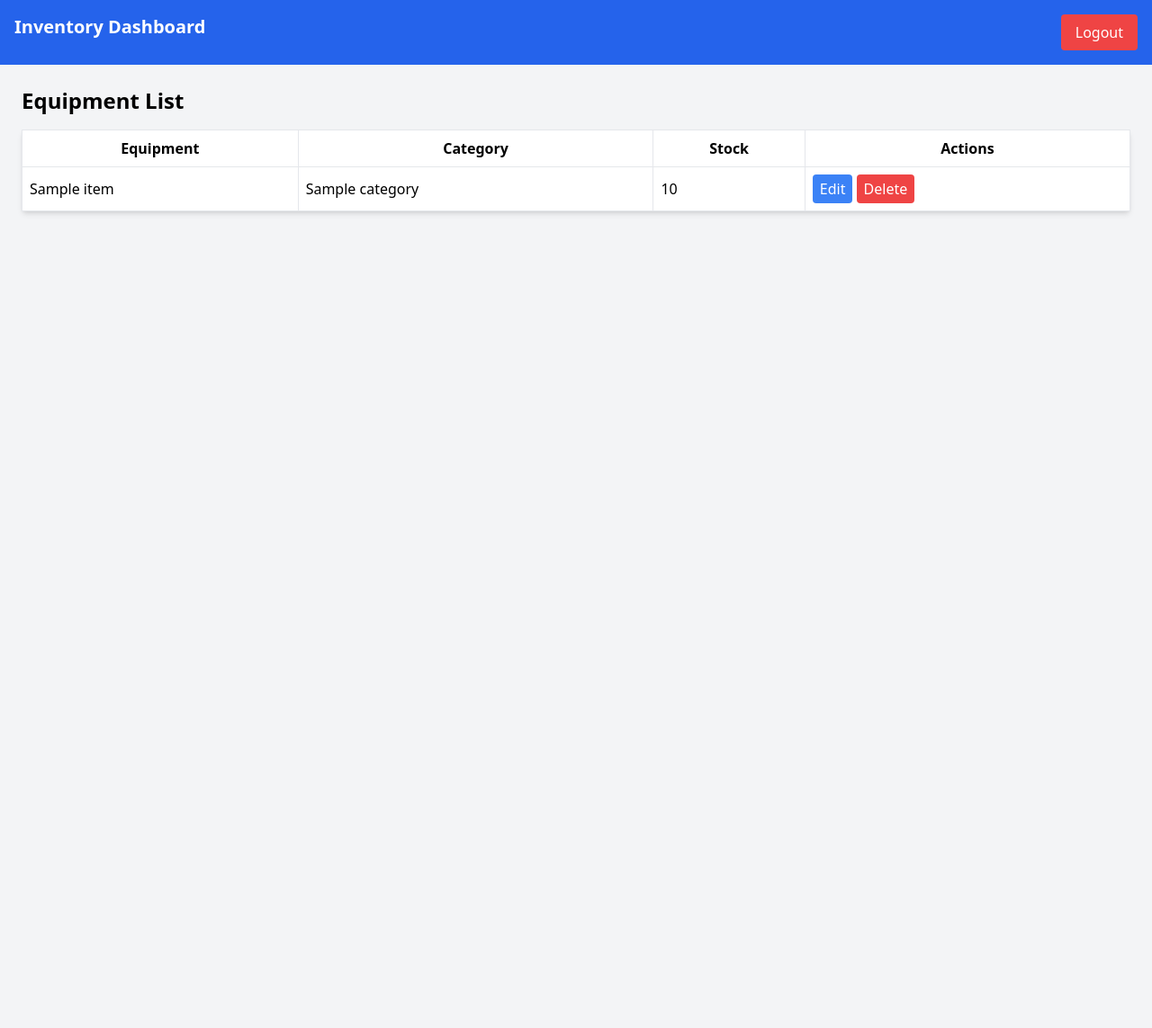
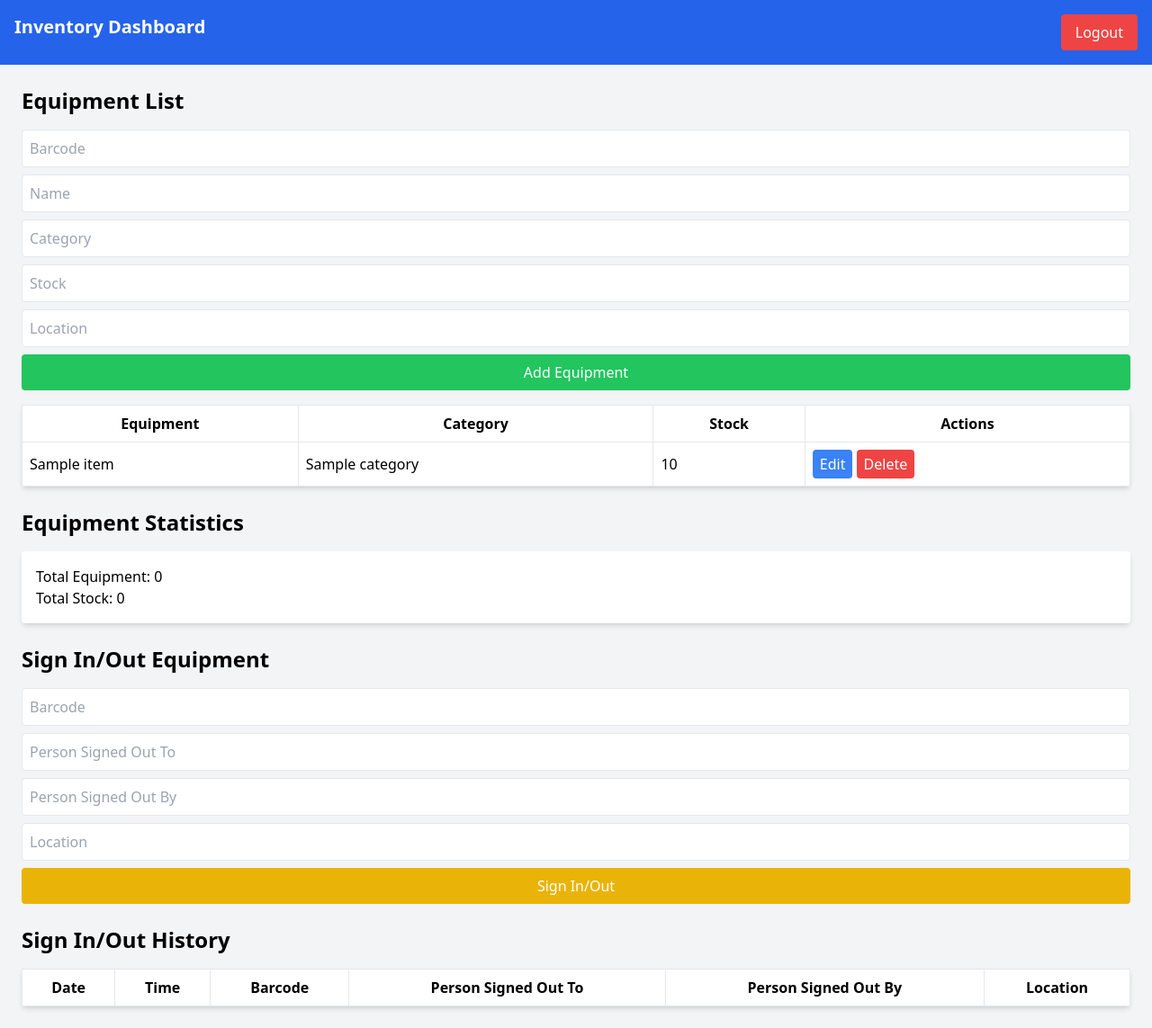
Before and after one commit to capabletechteam/inventoryManagementSystem, a Flask app: template templates/index.html in a window 1280 px wide. Shown: the whole page at 90% size. Before the commit the page ends 238 px from the top, so only its background shows below. Run offline with Flask 3, Linux system fonts and the light colour scheme; the template is opened without the code that fills it: most values are stand-ins (such as "Sample title", 1, 10 or a date in 2020); lists and menus that the app fills with data are empty; some libraries are stand-ins or nearby versions.

Commit message:
getting somewhere. ik it uses json files but cba to install mongodb

```diff
--- a/app.py
+++ b/app.py
@@ -2,6 +2,7 @@ from flask import Flask, render_template, request, redirect, url_for, session, f
 import json
 import bcrypt
 import os
+from datetime import datetime
 
 app = Flask(__name__)
 app.secret_key = 'your_secret_key'  # Change this to a secure key in production
@@ -68,7 +69,7 @@ def logout():
 
 @app.route('/register', methods=['GET', 'POST'])
 def register():
-    if request.method == 'POST':
+    if request.method == ['POST']:
         username = request.form['username']
         password = bcrypt.hashpw(request.form['password'].encode('utf-8'), bcrypt.gensalt()).decode('utf-8')
         users = get_users()
@@ -83,5 +84,78 @@ def register():
 
     return render_template('register.html')
 
+@app.route('/add_equipment', methods=['POST'])
+def add_equipment():
+    barcode = request.form['barcode']
+    name = request.form['name']
+    category = request.form['category']
+    stock = int(request.form['stock'])
+    location = request.form['location']
+    equipment = get_equipment()
+    equipment[barcode] = {'name': name, 'category': category, 'stock': stock, 'location': location}
+    save_equipment(equipment)
+    flash('Equipment added successfully!', 'success')
+    return redirect(url_for('home'))
+
+@app.route('/edit_equipment/<barcode>', methods=['POST'])
+def edit_equipment(barcode):
+    equipment = get_equipment()
+    if barcode in equipment:
+        equipment[barcode]['name'] = request.form['name']
+        equipment[barcode]['category'] = request.form['category']
+        equipment[barcode]['stock'] = int(request.form['stock'])
+        equipment[barcode]['location'] = request.form['location']
+        save_equipment(equipment)
+        flash('Equipment updated successfully!', 'success')
+    else:
+        flash('Equipment not found!', 'danger')
+    return redirect(url_for('home'))
+
+@app.route('/delete_equipment/<barcode>', methods=['POST'])
+def delete_equipment(barcode):
+    equipment = get_equipment()
+    if barcode in equipment:
+        del equipment[barcode]
+        save_equipment(equipment)
+        flash('Equipment deleted successfully!', 'success')
+    else:
+        flash('Equipment not found!', 'danger')
+    return redirect(url_for('home'))
+
+@app.route('/sign_in_out', methods=['POST'])
+def sign_in_out():
+    barcode = request.form['barcode']
+    person_signed_out_to = request.form['person_signed_out_to']
+    person_signed_out_by = session['user']
+    location = request.form['location']
+    equipment = get_equipment()
+    if barcode in equipment:
+        sign_in_out_history = load_json(os.path.join(DATA_DIR, 'sign_in_out_history.json'))
+        if not isinstance(sign_in_out_history, list):
+            sign_in_out_history = []
+        sign_in_out_history.append({
+            'date': datetime.now().strftime('%Y-%m-%d'),
+            'time': datetime.now().strftime('%H:%M:%S'),
+            'barcode': barcode,
+            'person_signed_out_to': person_signed_out_to,
+            'person_signed_out_by': person_signed_out_by,
+            'location': location
+        })
+        save_json(os.path.join(DATA_DIR, 'sign_in_out_history.json'), sign_in_out_history)
+        flash('Equipment signed in/out successfully!', 'success')
+    else:
+        flash('Equipment not found!', 'danger')
+    return redirect(url_for('home'))
+
+@app.context_processor
+def inject_statistics():
+    equipment = get_equipment()
+    total_equipment = len(equipment)
+    total_stock = sum(item['stock'] for item in equipment.values())
+    sign_in_out_history = load_json(os.path.join(DATA_DIR, 'sign_in_out_history.json'))
+    if not isinstance(sign_in_out_history, list):
+        sign_in_out_history = []
+    return dict(total_equipment=total_equipment, total_stock=total_stock, sign_in_out_history=sign_in_out_history)
+
 if __name__ == '__main__':
     app.run(debug=True)
--- a/templates/index.html
+++ b/templates/index.html
@@ -14,6 +14,14 @@
     </nav>
     <div class="container mx-auto p-6">
         <h2 class="text-2xl font-bold mb-4">Equipment List</h2>
+        <form action="/add_equipment" method="post" class="mb-4">
+            <input type="text" name="barcode" placeholder="Barcode" class="w-full p-2 mb-2 border rounded" onfocus="this.type='text'">
+            <input type="text" name="name" placeholder="Name" class="w-full p-2 mb-2 border rounded">
+            <input type="text" name="category" placeholder="Category" class="w-full p-2 mb-2 border rounded">
+            <input type="number" name="stock" placeholder="Stock" class="w-full p-2 mb-2 border rounded">
+            <input type="text" name="location" placeholder="Location" class="w-full p-2 mb-2 border rounded">
+            <button type="submit" class="w-full bg-green-500 text-white p-2 rounded">Add Equipment</button>
+        </form>
         <table class="w-full bg-white shadow-md rounded">
             <thead>
                 <tr>
@@ -30,9 +38,51 @@
                     <td class="p-2 border">{{ item.category }}</td>
                     <td class="p-2 border">{{ item.stock }}</td>
                     <td class="p-2 border">
-                        <button class="bg-blue-500 px-2 py-1 text-white rounded">Edit</button>
-                        <button class="bg-red-500 px-2 py-1 text-white rounded">Delete</button>
+                        <form action="/edit_equipment/{{ item.barcode }}" method="post" class="inline">
+                            <button class="bg-blue-500 px-2 py-1 text-white rounded">Edit</button>
+                        </form>
+                        <form action="/delete_equipment/{{ item.barcode }}" method="post" class="inline">
+                            <button class="bg-red-500 px-2 py-1 text-white rounded">Delete</button>
+                        </form>
                     </td>
+                </tr>
+                {% endfor %}
+            </tbody>
+        </table>
+        <h2 class="text-2xl font-bold mt-6 mb-4">Equipment Statistics</h2>
+        <div class="bg-white p-4 rounded shadow-md">
+            <p>Total Equipment: {{ total_equipment }}</p>
+            <p>Total Stock: {{ total_stock }}</p>
+        </div>
+        <h2 class="text-2xl font-bold mt-6 mb-4">Sign In/Out Equipment</h2>
+        <form action="/sign_in_out" method="post" class="mb-4">
+            <input type="text" name="barcode" placeholder="Barcode" class="w-full p-2 mb-2 border rounded" onfocus="this.type='text'">
+            <input type="text" name="person_signed_out_to" placeholder="Person Signed Out To" class="w-full p-2 mb-2 border rounded">
+            <input type="text" name="person_signed_out_by" placeholder="Person Signed Out By" class="w-full p-2 mb-2 border rounded">
+            <input type="text" name="location" placeholder="Location" class="w-full p-2 mb-2 border rounded">
+            <button type="submit" class="w-full bg-yellow-500 text-white p-2 rounded">Sign In/Out</button>
+        </form>
+        <h2 class="text-2xl font-bold mt-6 mb-4">Sign In/Out History</h2>
+        <table class="w-full bg-white shadow-md rounded">
+            <thead>
+                <tr>
+                    <th class="p-2 border">Date</th>
+                    <th class="p-2 border">Time</th>
+                    <th class="p-2 border">Barcode</th>
+                    <th class="p-2 border">Person Signed Out To</th>
+                    <th class="p-2 border">Person Signed Out By</th>
+                    <th class="p-2 border">Location</th>
+                </tr>
+            </thead>
+            <tbody>
+                {% for record in sign_in_out_history %}
+                <tr>
+                    <td class="p-2 border">{{ record.date }}</td>
+                    <td class="p-2 border">{{ record.time }}</td>
+                    <td class="p-2 border">{{ record.barcode }}</td>
+                    <td class="p-2 border">{{ record.person_signed_out_to }}</td>
+                    <td class="p-2 border">{{ record.person_signed_out_by }}</td>
+                    <td class="p-2 border">{{ record.location }}</td>
                 </tr>
                 {% endfor %}
             </tbody>
```
Also changed, not shown: 1 other file.
